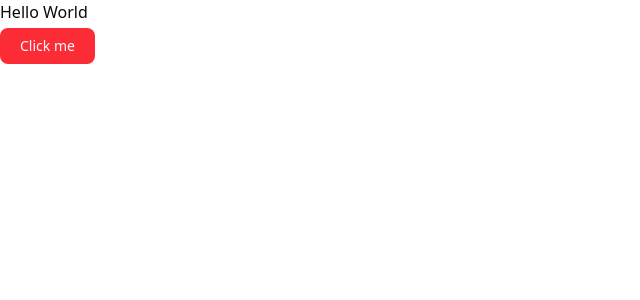
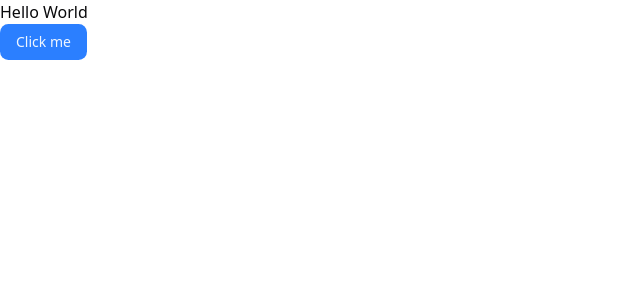
Before and after one commit to coldbreezecontato/coldbreeze-oficial, a Next.js app: page / in a window 1280 px wide. Shown: the top 300 px of the page, without its empty margins (0-640 px from the left). Built offline with nearby package versions, Linux system fonts and the light colour scheme.

Commit message:
chore: add update shadcn theme

```diff
--- a/src/app/globals.css
+++ b/src/app/globals.css
@@ -44,72 +44,72 @@
 }
 
 :root {
-  --radius: 0.625rem;
+  --radius: 0.65rem;
   --background: oklch(1 0 0);
-  --foreground: oklch(0.145 0 0);
+  --foreground: oklch(0.141 0.005 285.823);
   --card: oklch(1 0 0);
-  --card-foreground: oklch(0.145 0 0);
+  --card-foreground: oklch(0.141 0.005 285.823);
   --popover: oklch(1 0 0);
-  --popover-foreground: oklch(0.145 0 0);
-  --primary: oklch(0.205 0 0);
-  --primary-foreground: oklch(0.985 0 0);
-  --secondary: oklch(0.97 0 0);
-  --secondary-foreground: oklch(0.205 0 0);
-  --muted: oklch(0.97 0 0);
-  --muted-foreground: oklch(0.556 0 0);
-  --accent: oklch(0.97 0 0);
-  --accent-foreground: oklch(0.205 0 0);
+  --popover-foreground: oklch(0.141 0.005 285.823);
+  --primary: oklch(0.623 0.214 259.815);
+  --primary-foreground: oklch(0.97 0.014 254.604);
+  --secondary: oklch(0.967 0.001 286.375);
+  --secondary-foreground: oklch(0.21 0.006 285.885);
+  --muted: oklch(0.967 0.001 286.375);
+  --muted-foreground: oklch(0.552 0.016 285.938);
+  --accent: oklch(0.967 0.001 286.375);
+  --accent-foreground: oklch(0.21 0.006 285.885);
   --destructive: oklch(0.577 0.245 27.325);
-  --border: oklch(0.922 0 0);
-  --input: oklch(0.922 0 0);
-  --ring: oklch(0.708 0 0);
+  --border: oklch(0.92 0.004 286.32);
+  --input: oklch(0.92 0.004 286.32);
+  --ring: oklch(0.623 0.214 259.815);
   --chart-1: oklch(0.646 0.222 41.116);
   --chart-2: oklch(0.6 0.118 184.704);
   --chart-3: oklch(0.398 0.07 227.392);
   --chart-4: oklch(0.828 0.189 84.429);
   --chart-5: oklch(0.769 0.188 70.08);
   --sidebar: oklch(0.985 0 0);
-  --sidebar-foreground: oklch(0.145 0 0);
-  --sidebar-primary: oklch(0.205 0 0);
-  --sidebar-primary-foreground: oklch(0.985 0 0);
-  --sidebar-accent: oklch(0.97 0 0);
-  --sidebar-accent-foreground: oklch(0.205 0 0);
-  --sidebar-border: oklch(0.922 0 0);
-  --sidebar-ring: oklch(0.708 0 0);
+  --sidebar-foreground: oklch(0.141 0.005 285.823);
+  --sidebar-primary: oklch(0.623 0.214 259.815);
+  --sidebar-primary-foreground: oklch(0.97 0.014 254.604);
+  --sidebar-accent: oklch(0.967 0.001 286.375);
+  --sidebar-accent-foreground: oklch(0.21 0.006 285.885);
+  --sidebar-border: oklch(0.92 0.004 286.32);
+  --sidebar-ring: oklch(0.623 0.214 259.815);
 }
 
 .dark {
-  --background: oklch(0.145 0 0);
+  --background: oklch(0.141 0.005 285.823);
   --foreground: oklch(0.985 0 0);
-  --card: oklch(0.205 0 0);
+  --card: oklch(0.21 0.006 285.885);
   --card-foreground: oklch(0.985 0 0);
-  --popover: oklch(0.205 0 0);
+  --popover: oklch(0.21 0.006 285.885);
   --popover-foreground: oklch(0.985 0 0);
-  --primary: oklch(0.922 0 0);
-  --primary-foreground: oklch(0.205 0 0);
-  --secondary: oklch(0.269 0 0);
+  --primary: oklch(0.546 0.245 262.881);
+  --primary-foreground: oklch(0.379 0.146 265.522);
+  --secondary: oklch(0.274 0.006 286.033);
   --secondary-foreground: oklch(0.985 0 0);
-  --muted: oklch(0.269 0 0);
-  --muted-foreground: oklch(0.708 0 0);
-  --accent: oklch(0.269 0 0);
+  --muted: oklch(0.274 0.006 286.033);
+  --muted-foreground: oklch(0.705 0.015 286.067);
+  --accent: oklch(0.274 0.006 286.033);
   --accent-foreground: oklch(0.985 0 0);
   --destructive: oklch(0.704 0.191 22.216);
   --border: oklch(1 0 0 / 10%);
   --input: oklch(1 0 0 / 15%);
-  --ring: oklch(0.556 0 0);
+  --ring: oklch(0.488 0.243 264.376);
   --chart-1: oklch(0.488 0.243 264.376);
   --chart-2: oklch(0.696 0.17 162.48);
   --chart-3: oklch(0.769 0.188 70.08);
   --chart-4: oklch(0.627 0.265 303.9);
   --chart-5: oklch(0.645 0.246 16.439);
-  --sidebar: oklch(0.205 0 0);
+  --sidebar: oklch(0.21 0.006 285.885);
   --sidebar-foreground: oklch(0.985 0 0);
-  --sidebar-primary: oklch(0.488 0.243 264.376);
-  --sidebar-primary-foreground: oklch(0.985 0 0);
-  --sidebar-accent: oklch(0.269 0 0);
+  --sidebar-primary: oklch(0.546 0.245 262.881);
+  --sidebar-primary-foreground: oklch(0.379 0.146 265.522);
+  --sidebar-accent: oklch(0.274 0.006 286.033);
   --sidebar-accent-foreground: oklch(0.985 0 0);
   --sidebar-border: oklch(1 0 0 / 10%);
-  --sidebar-ring: oklch(0.556 0 0);
+  --sidebar-ring: oklch(0.488 0.243 264.376);
 }
 
 @layer base {
--- a/src/app/page.tsx
+++ b/src/app/page.tsx
@@ -4,7 +4,7 @@
   return (
     <div>
       <h1>Hello World</h1>
-      <Button className="my-1 bg-red-500 px-5">Click me</Button>
+      <Button>Click me</Button>
     </div>
   );
 }
```
